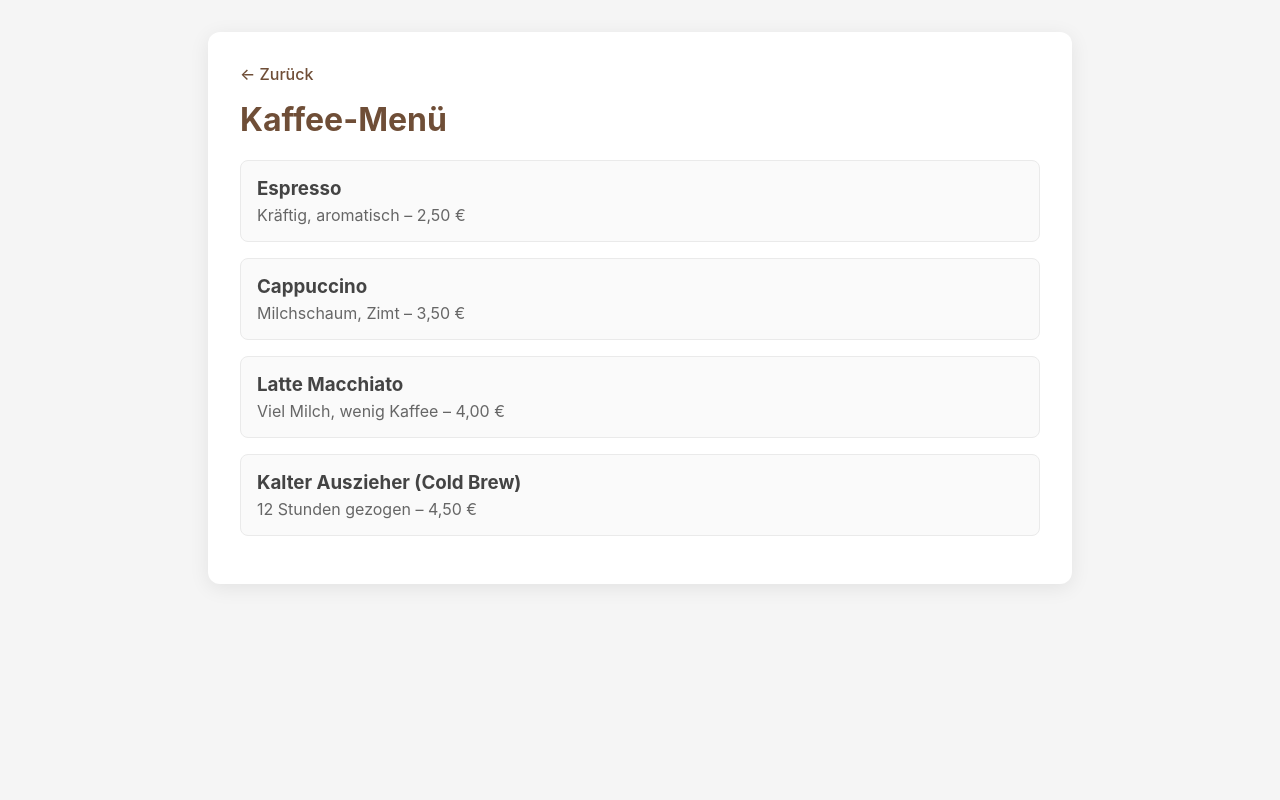
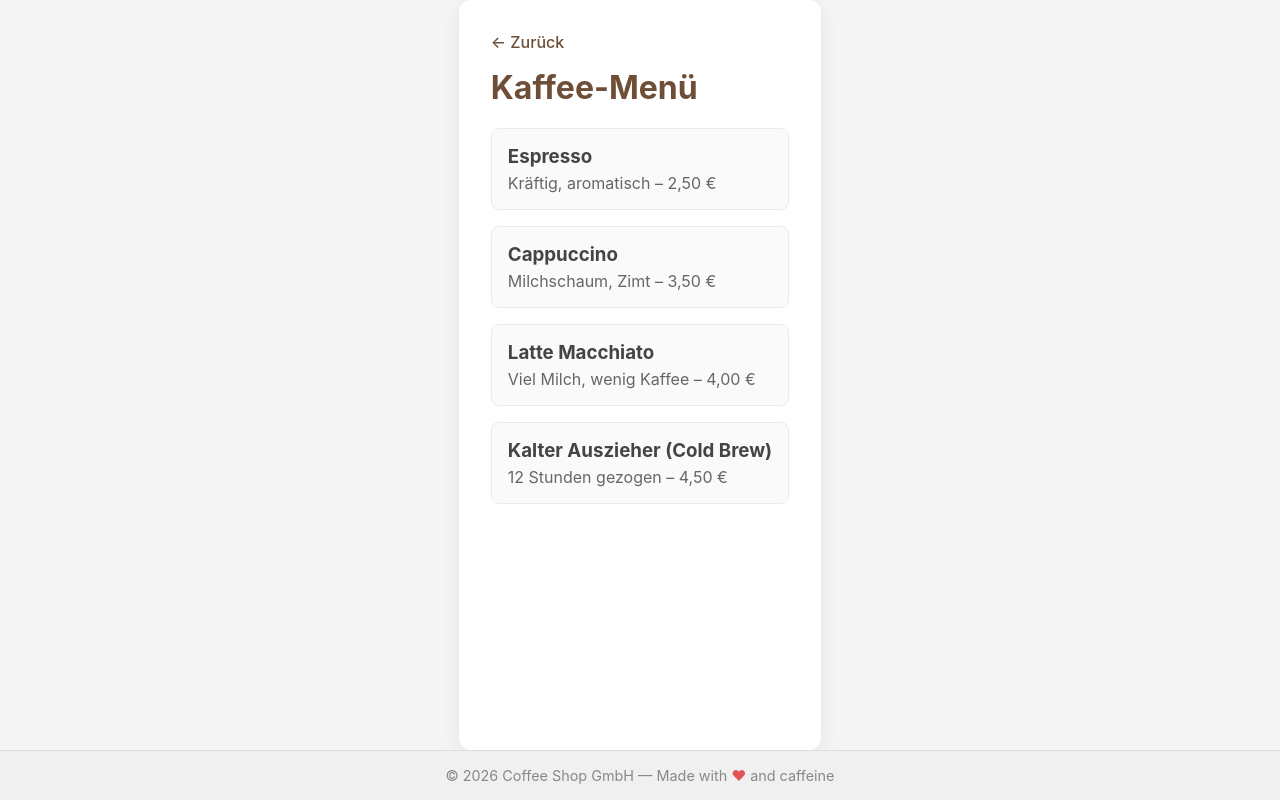
Before and after one commit to dreyjey1993/coffee-shop-django, a Django app: page /menu/ in a window 1280 px wide. Run offline with Django 4.2, Linux system fonts and the light colour scheme.

Commit message:
Add shared base template with footer and refactor existing pages

```diff
--- /dev/null
+++ b/shop/templates/shop/base.html
@@ -0,0 +1,101 @@
+<!DOCTYPE html>
+<html>
+<head>
+    <title>{% block title %}Coffee Shop{% endblock %}</title>
+    <meta charset="UTF-8">
+    <style>
+        * { box-sizing: border-box; }
+        body {
+            font-family: -apple-system, BlinkMacSystemFont, "Segoe UI", Roboto, Helvetica, Arial, sans-serif;
+            background: #f5f5f5;
+            margin: 0;
+            padding: 0;
+            color: #333;
+            display: flex;
+            flex-direction: column;
+            min-height: 100vh;
+        }
+        .container {
+            max-width: 800px;
+            margin: auto;
+            background: #fff;
+            padding: 2rem;
+            border-radius: 12px;
+            box-shadow: 0 4px 20px rgba(0,0,0,0.08);
+            flex: 1 0 auto;
+        }
+        h1 {
+            color: #6f4e37;
+            margin-top: 0;
+        }
+        .btn {
+            display: inline-block;
+            padding: 0.6rem 1.2rem;
+            background: #6f4e37;
+            color: #fff;
+            text-decoration: none;
+            border-radius: 6px;
+            margin: 0.5rem 0.5rem 0.5rem 0;
+            font-weight: 500;
+            transition: background 0.2s ease;
+        }
+        .btn:hover {
+            background: #5a3e2d;
+        }
+        .back {
+            display: inline-block;
+            margin-bottom: 1rem;
+            color: #6f4e37;
+            text-decoration: none;
+            font-weight: 500;
+        }
+        .back:hover {
+            text-decoration: underline;
+        }
+        .menu-item {
+            margin-bottom: 1rem;
+            padding: 1rem;
+            border: 1px solid #eaeaea;
+            border-radius: 8px;
+            background: #fafafa;
+        }
+        .menu-item h3 {
+            margin: 0 0 0.3rem 0;
+            color: #444;
+        }
+        .menu-item p {
+            margin: 0;
+            color: #666;
+        }
+        .tagline {
+            font-size: 1.2rem;
+            color: #666;
+            margin-bottom: 1.5rem;
+        }
+        footer {
+            text-align: center;
+            padding: 1rem;
+            color: #888;
+            font-size: 0.9rem;
+            background: #f0f0f0;
+            border-top: 1px solid #ddd;
+        }
+        footer a {
+            color: #6f4e37;
+            text-decoration: none;
+        }
+        footer a:hover {
+            text-decoration: underline;
+        }
+    </style>
+    {% block extra_head %}{% endblock %}
+</head>
+<body>
+    <div class="container">
+        {% block content %}{% endblock %}
+    </div>
+    <footer>
+        &copy; {% now "Y" %} Coffee Shop GmbH &mdash; Made with <span style="color:#e25555;">&hearts;</span> and caffeine
+    </footer>
+</body>
+</html>
--- a/shop/templates/shop/menu.html
+++ b/shop/templates/shop/menu.html
@@ -1,57 +1,6 @@
-<!DOCTYPE html>
-<html>
-<head>
-    <title>Menü – Coffee Shop</title>
-    <meta charset="UTF-8">
-    <style>
-        body {
-            font-family: -apple-system, BlinkMacSystemFont, "Segoe UI", Roboto, Helvetica, Arial, sans-serif;
-            background: #f5f5f5;
-            padding: 2rem;
-            margin: 0;
-            color: #333;
-        }
-        .container {
-            max-width: 800px;
-            margin: auto;
-            background: #fff;
-            padding: 2rem;
-            border-radius: 12px;
-            box-shadow: 0 4px 20px rgba(0,0,0,0.08);
-        }
-        h1 {
-            color: #6f4e37;
-            margin-top: 0;
-        }
-        .back {
-            display: inline-block;
-            margin-bottom: 1rem;
-            color: #6f4e37;
-            text-decoration: none;
-            font-weight: 500;
-        }
-        .back:hover {
-            text-decoration: underline;
-        }
-        .menu-item {
-            margin-bottom: 1rem;
-            padding: 1rem;
-            border: 1px solid #eaeaea;
-            border-radius: 8px;
-            background: #fafafa;
-        }
-        .menu-item h3 {
-            margin: 0 0 0.3rem 0;
-            color: #444;
-        }
-        .menu-item p {
-            margin: 0;
-            color: #666;
-        }
-    </style>
-</head>
-<body>
-    <div class="container">
+{% extends "shop/base.html" %}
+{% block title %}Menü – Coffee Shop{% endblock %}
+{% block content %}
 <a class="back" href="/">← Zurück</a>
 <h1>Kaffee-Menü</h1>
 
@@ -74,6 +23,4 @@
     <h3>Kalter Auszieher (Cold Brew)</h3>
     <p>12 Stunden gezogen – 4,50 €</p>
 </div>
-    </div>
-</body>
-</html>
+{% endblock %}
```
Also changed, not shown: shop/templates/shop/home.html (+8 -55 lines), shop/templates/shop/kontakt.html (+4 -52 lines). Lines whose indentation alone changed are shown as unchanged.
